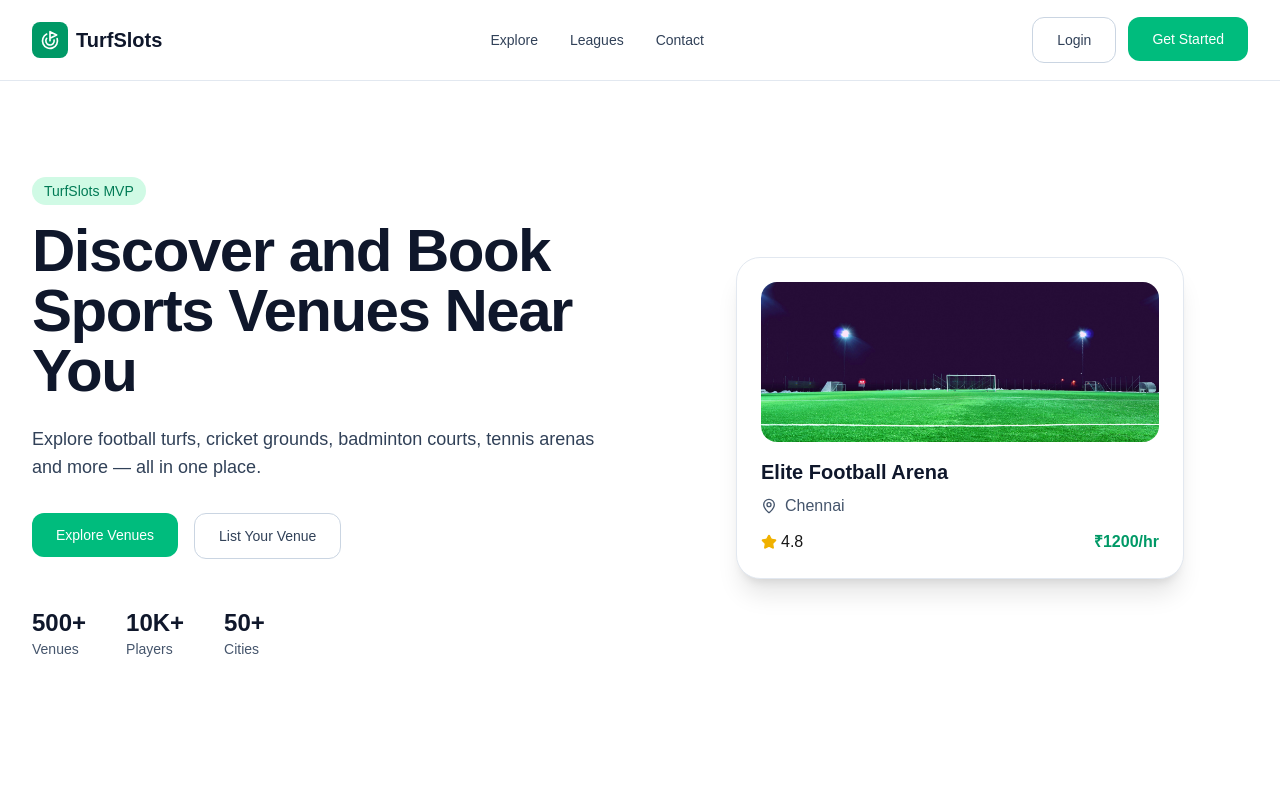
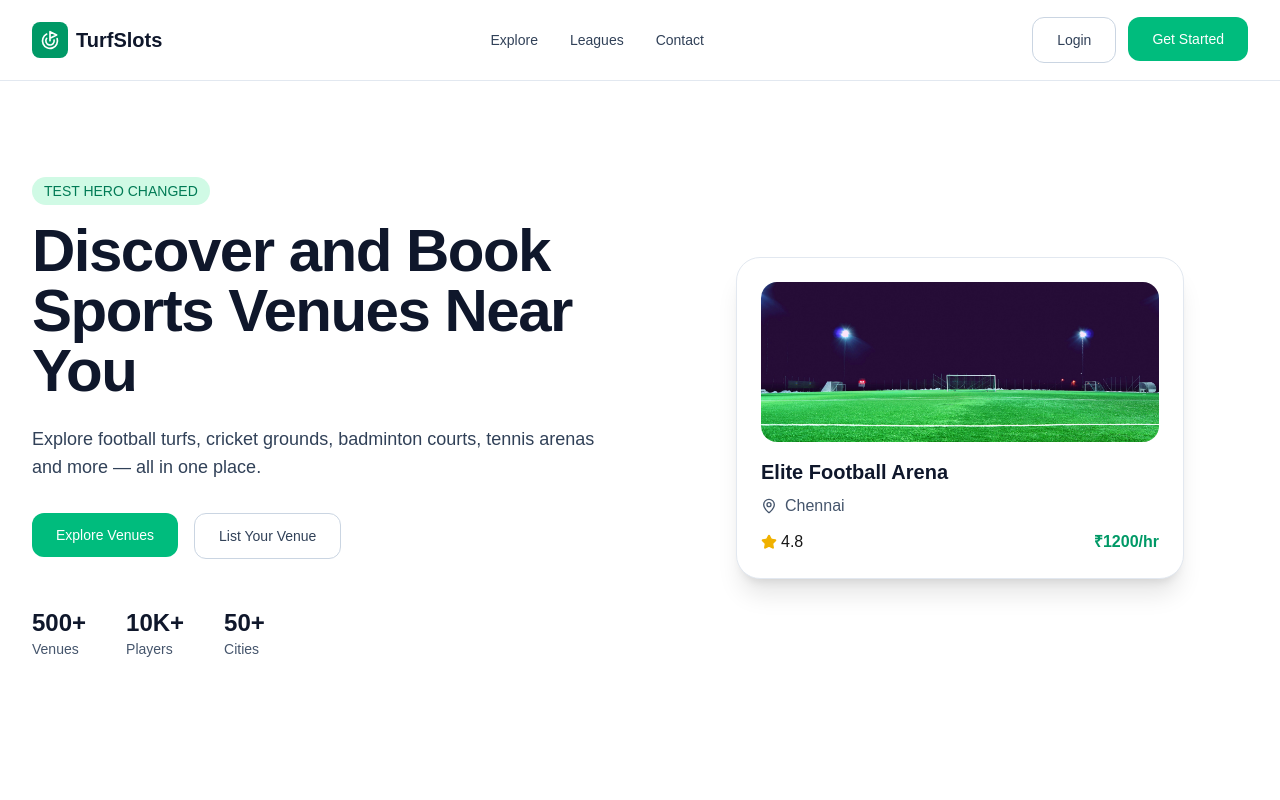
Before and after one commit to hebermunsoc-dotcom/sportvenue, a Next.js app: page / in a window 1280 px wide. Shown: the top 800 px of the page. Built offline with nearby package versions, Linux system fonts and the light colour scheme; no server answers.

Commit message:
Updated metadata and README

```diff
--- a/src/features/Home/HeroSection.tsx
+++ b/src/features/Home/HeroSection.tsx
@@ -11,7 +11,7 @@ export default function HeroSection() {
         <div className="grid items-center gap-16 lg:grid-cols-2">
           <div>
             <span className="mb-4 inline-block rounded-full bg-emerald-100 px-3 py-1 text-sm font-medium text-emerald-700">
-              TurfSlots MVP
+              TEST HERO CHANGED
             </span>
 
             <h1 className="mb-6 text-5xl font-bold tracking-tight text-slate-900 md:text-6xl">
```
